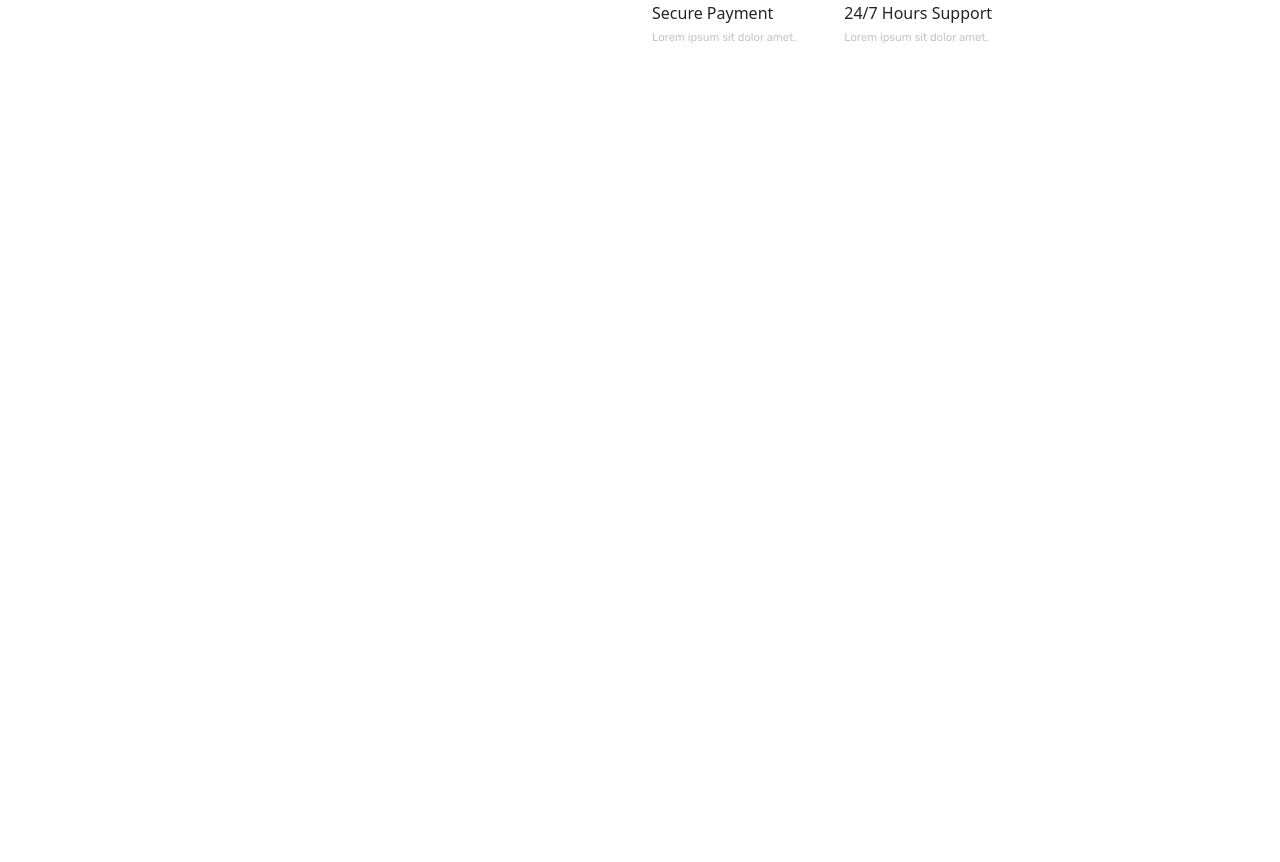
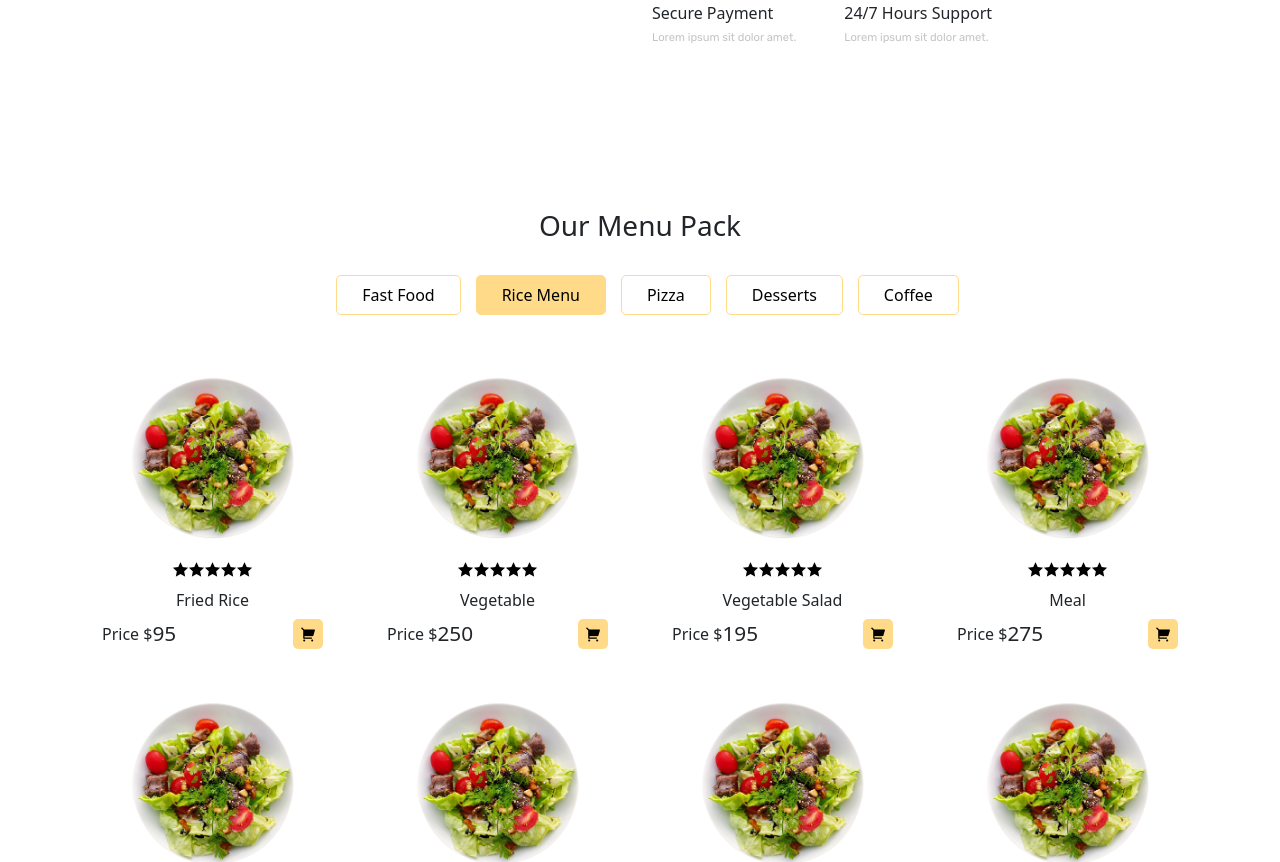
Before and after one commit to YOOBAMAWHEREISMYCLOTHES/diploma_site5, a React (Create React App) app: page / in a window 1280 px wide. Shown: the part 1560-2422 px from the top of the page. Before the commit the page ends 1699 px from the top, so only its background shows below. Built offline with nearby package versions, Linux system fonts and the light colour scheme.

Commit message:
added menu, testimonials and app download

```diff
--- /dev/null
+++ b/src/components/download-section/Download.jsx
@@ -0,0 +1,43 @@
+
+
+import React from 'react';
+import './download.css';
+import { Container, Row, Col } from 'reactstrap';
+import appImg from '../../assets/images/app.png';
+
+const Download = () => {
+  return <section>
+    <Container className='app_container'>
+    <Row>
+    <Col lg='6' md='6'>
+    <div className='app_img'>
+    <img src={appImg} alt='' />
+    </div>
+    </Col>
+
+    <Col lg='6' md='6'>
+    <div className='app_content'>
+    <h5>Download our app</h5>
+    <h2 className='mb-4'>Never Feel Hungry! Download Our Mobile Application Order Delicious Food</h2>
+    <p>Sint ex elit irure nulla duis ipsum qui elit ut eu labore et pariatur.
+    Ipsum consequat non eu non anim sit eu ex occaecat excepteur irure.</p>
+
+    <div className='app_btns d-flex align-items-center gap-5 mt-4'>
+    <button className='btn_apple d-flex align-items-center gap-3'>
+    <i class="ri-app-store-fill"></i><a href='#'>App Store</a>
+    </button>
+
+    <button className='btn_google d-flex align-items-center gap-3'>
+    <i class="ri-google-play-fill"></i><a href='#'>Google Play</a>
+    </button>
+
+    </div>
+
+    </div>
+    </Col>
+    </Row>
+    </Container>
+  </section>
+}
+
+export default Download;
--- /dev/null
+++ b/src/components/download-section/download.css
@@ -0,0 +1,49 @@
+
+
+.app_container {
+    border-radius: 10px;
+}
+
+.app_img {
+    margin-bottom: -100px;
+}
+
+.app_content h5 {
+
+}
+
+.app_content h2{
+    font-weight: 600;
+}
+
+.app_content {
+    padding-top: 50px;
+}
+
+.app_content p {
+
+}
+
+.btn_apple {
+    border: none;
+    padding: 7px 25px;
+    border-radius: 5px;
+}
+
+.btn_google {
+    border: none;
+    padding: 7px 25px;
+    border-radius: 5px;
+}
+
+.btn_google i {
+
+}
+
+.btn_apple:hover a {
+    color: black;
+}
+
+.btn_google:hover a {
+    color: black;
+}
--- a/src/components/menu-pack/MenuPack.jsx
+++ b/src/components/menu-pack/MenuPack.jsx
@@ -1,19 +1,81 @@
 
 
-import React from 'react'
+import React, { useState, useEffect} from 'react'
 import { Container, Row, Col } from 'reactstrap';
 import './menu-pack.css';
 import ProductCard from '../product-card/ProductCard';
-import { fastFoodProducts, riceMenuProducts, pizzaProducts, dessertProducts, coffeeProducts } from '../../assets/fake-data/products';
+import { fastFoodProducts, riceMenuProducts, pizzaProducts, dessertProducts, coffeeProducts, } from '../../assets/fake-data/products';
 
 const MenuPack = () => {
-  return <section>
+
+  const [filter, setFilter] = useState('RICE-MENU');
+  const [products, setProducts] = useState(riceMenuProducts);
+
+
+  useEffect(()=>{
+
+    if (filter === 'RICE-MENU') {
+
+      setProducts(riceMenuProducts)
+
+    }
+
+    if (filter === 'FAST-FOOD') {
+
+      setProducts(fastFoodProducts)
+
+    }
+
+    if (filter === 'PIZZA') {
+
+      setProducts(pizzaProducts)
+
+    }
+
+    if (filter === 'DESSERTS') {
+
+      setProducts(dessertProducts)
+
+    }
+
+    if (filter === 'COFFEE') {
+
+      setProducts(coffeeProducts)
+
+    }
+
+  }, [filter])
+
+  return (
+  <section>
   <Container>
     <Row>
-        <Col lg='12' className='text-center mb-5'><h3>Our Menu Pack</h3></Col>
+        <Col lg='12' className='text-center mb-4'>
+        <h3 className='menu_title'>Our Menu Pack</h3>
+        </Col>
+        <Col lg='12' className='text-center mb-5'>
+        <button className={`filter_btn ${filter === 'FAST-FOOD' ? 'active_btn' : ''}`}
+         onClick={()=> setFilter('FAST-FOOD')}>Fast Food</button>
+        <button className={`filter_btn ${filter === 'RICE-MENU' ? 'active_btn' : ''}`}
+         onClick={()=> setFilter('RICE-MENU')}>Rice Menu</button>
+        <button className={`filter_btn ${filter === 'PIZZA' ? 'active_btn' : ''}`}
+         onClick={()=> setFilter('PIZZA')}>Pizza</button>
+        <button className={`filter_btn ${filter === 'DESSERTS' ? 'active_btn' : ''}`}
+         onClick={()=> setFilter('DESSERTS')}>Desserts</button>
+        <button className={`filter_btn ${filter === 'COFFEE' ? 'active_btn' : ''}`}
+         onClick={()=> setFilter('COFFEE')}>Coffee</button>
+        </Col>
+
+        {products.map((item) => (
+            <Col lg='3' key={item.id} className='mb-4'>
+            {''}
+            <ProductCard item={item} />
+            </Col>
+          ))}
     </Row>
   </Container>
   </section>
-}
+  );
+};
 
-export default MenuPack
+export default MenuPack;
--- a/src/components/menu-pack/menu-pack.css
+++ b/src/components/menu-pack/menu-pack.css
@@ -0,0 +1,15 @@
+
+
+.filter_btn {
+    border: 1px solid #FFDB89;
+    padding: 7px 25px;
+    background: transparent;
+    margin-left: 15px;
+    color: black;
+    border-radius: 5px;
+    cursor: pointer;
+}
+
+.active_btn {
+    background: #FFDB89;
+}
--- /dev/null
+++ b/src/components/testimonials/Tesnimonials.jsx
@@ -0,0 +1,87 @@
+
+
+import React from 'react';
+import { Container, Row, Col } from 'reactstrap';
+import './testimonials.css';
+
+import testimonialImg from '../../assets/images/review1.png';
+
+import Slider from 'react-slick';
+
+const Tesnimonials = () => {
+
+const settings = {
+
+    infinite: true,
+    speed: 500,
+    slidesToShow: 1,
+    slidesToScroll: 1,
+    autoplay: true,
+    autoplaySpeed: 3000
+
+}
+
+  return <section>
+    <Container>
+        <Row>
+            <Col lg='8' className='m-auto'>
+
+            <div className='slider_wrapper d-flex align-items-center gap-5'>
+            <div className='slider_content w-50'>
+            <h2 className='mb-4'>What our customers are saying</h2>
+                <Slider {...settings}>
+                <div>
+                    <div className='single_testimonial'>
+                    <p className='review_content'>Ex ut nostrud laborum reprehenderit dolor ad.
+                     Aliqua id dolor cillum quis nostrud do aliqua voluptate qui reprehenderit irure laborum.
+                     Anim sunt fugiat esse nulla laborum in elit excepteur id mollit pariatur duis laborum.
+                     Dolor id quis velit ut culpa irure est.
+                     </p>
+
+                     <h6>John Doe</h6>
+                     <p>Web Developer</p>
+
+                    </div>
+                </div>
+
+                <div>
+                    <div className='single_testimonial'>
+                    <p className='review_content'>Ex ut nostrud laborum reprehenderit dolor ad.
+                     Aliqua id dolor cillum quis nostrud do aliqua voluptate qui reprehenderit irure laborum.
+                     Anim sunt fugiat esse nulla laborum in elit excepteur id mollit pariatur duis laborum.
+                     Dolor id quis velit ut culpa irure est.
+                     </p>
+
+                     <h6>John Doe</h6>
+                     <p>Web Developer</p>
+
+                    </div>
+                </div>
+
+                <div>
+                    <div className='single_testimonial'>
+                    <p className='review_content'>Ex ut nostrud laborum reprehenderit dolor ad.
+                     Aliqua id dolor cillum quis nostrud do aliqua voluptate qui reprehenderit irure laborum.
+                     Anim sunt fugiat esse nulla laborum in elit excepteur id mollit pariatur duis laborum.
+                     Dolor id quis velit ut culpa irure est.
+                     </p>
+
+                     <h6>John Doe</h6>
+                     <p>Web Developer</p>
+
+                    </div>
+                </div>
+                </Slider>
+            </div>
+
+            <div className='slider_img w-50'>
+            <img src={testimonialImg} alt='' className='w-100' />
+            </div>
+            </div>
+            </Col>
+        </Row>
+    </Container>
+  </section>
+}
+
+export default Tesnimonials;
--- /dev/null
+++ b/src/components/testimonials/testimonials.css
@@ -0,0 +1,7 @@
+.single_testimonial {
+    font-size: 1.1rem;
+}
+
+.single_testimonial p {
+    font-size: 0.8rem;
+}
--- a/src/pages/Home.jsx
+++ b/src/pages/Home.jsx
@@ -3,6 +3,9 @@ import Header from '../components/header/Header'
 import HeroSlider from '../components/hero-slider/HeroSlider';
 import PopularMenu from '../components/popular-menu/PopularMenu';
 import ChooseUs from '../components/choose-us/ChooseUs';
+import MenuPack from '../components/menu-pack/MenuPack';
+import Tesnimonials from '../components/testimonials/Tesnimonials';
+import Download from '../components/download-section/Download';
 
 const Home = () => {
   return <Fragment>
@@ -10,6 +13,9 @@ const Home = () => {
     <HeroSlider />
     <PopularMenu />
     <ChooseUs />
+    <MenuPack />
+    <Tesnimonials />
+    <Download />
   </Fragment>
 
 }
```
Also changed, not shown: src/components/footer/Footer.jsx (added, +13 -0 lines), src/components/footer/footer.css (added).
